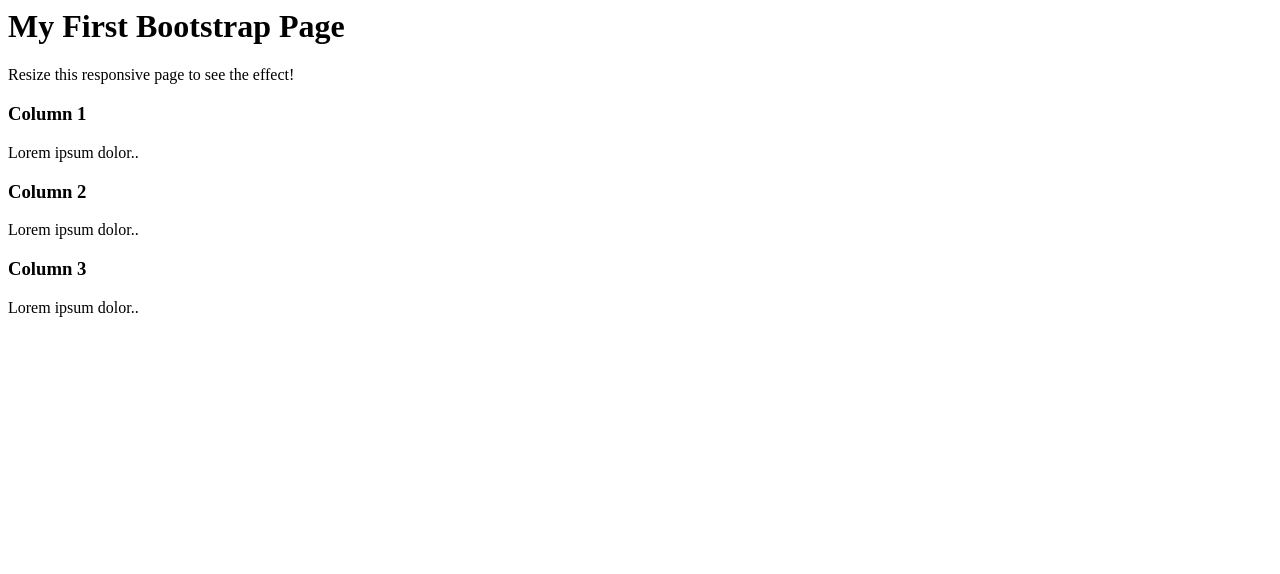
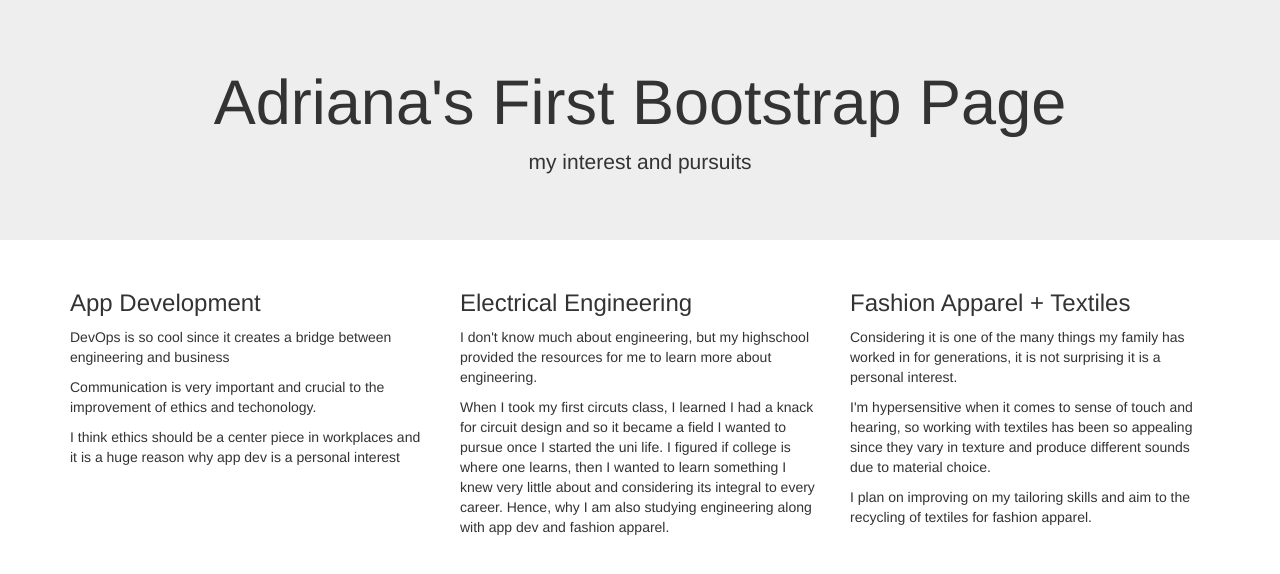
Before and after one commit to AdrianMisty/AdrianMisty.github.io, a plain HTML site: page week06/index.html in a window 1280 px wide. Drawn offline with nearby package versions, Linux system fonts and the light colour scheme.

Commit message:
week6 bootstrap

```diff
--- a/week06/index.html
+++ b/week06/index.html
@@ -1,21 +1,41 @@
+<!DOCTYPE html>
+<html lang="en">
+<head>
+  <title>Bootstrap Example</title>
+  <meta charset="utf-8">
+  <meta name="viewport" content="width=device-width, initial-scale=1">
+  <link rel="stylesheet" href="https://maxcdn.bootstrapcdn.com/bootstrap/3.4.1/css/bootstrap.min.css">
+  <script src="https://ajax.googleapis.com/ajax/libs/jquery/3.5.1/jquery.min.js"></script>
+  <script src="https://maxcdn.bootstrapcdn.com/bootstrap/3.4.1/js/bootstrap.min.js"></script>
+</head>
+<body>
+
 <div class="jumbotron text-center">
-  <h1>My First Bootstrap Page</h1>
-  <p>Resize this responsive page to see the effect!</p>
+  <h1>Adriana's First Bootstrap Page</h1>
+  <p> my interest and pursuits</p>
 </div>
 
 <div class="container">
   <div class="row">
     <div class="col-sm-4">
-      <h3>Column 1</h3>
-      <p>Lorem ipsum dolor..</p>
+      <h3>App Development </h3>
+      <p> DevOps is so cool since it creates a bridge between engineering and business</p>
+      <p> Communication is very important and crucial to the improvement of ethics and techonology.</p>
+      <p> I think ethics should be a center piece in workplaces and it is a huge reason why app dev is a personal interest</p>
     </div>
     <div class="col-sm-4">
-      <h3>Column 2</h3>
-      <p>Lorem ipsum dolor..</p>
+      <h3>Electrical Engineering</h3>
+      <p> I don't know much about engineering, but my highschool provided the resources for me to learn more about engineering.</p>
+      <p> When I took my first circuts class, I learned I had a knack for circuit design and so it became a field I wanted to pursue once I started the uni life. I figured if college is where one learns, then I wanted to learn something I knew very little about and considering its integral to every career. Hence, why I am also studying engineering along with app dev and fashion apparel.</p>
     </div>
     <div class="col-sm-4">
-      <h3>Column 3</h3>
-      <p>Lorem ipsum dolor..</p>
-    </div>
+      <h3> Fashion Apparel + Textiles </h3>
+      <p> Considering it is one of the many things my family has worked in for generations, it is not surprising it is a personal interest.</p>
+      <p> I'm hypersensitive when it comes to sense of touch and hearing, so working with textiles has been so appealing since they vary in texture and produce different sounds due to material choice.</p>
+      <p> I plan on improving on my tailoring skills and aim to the recycling of textiles for fashion apparel.</p>
+ </div>
   </div>
 </div>
+
+</body>
+</html>
```
